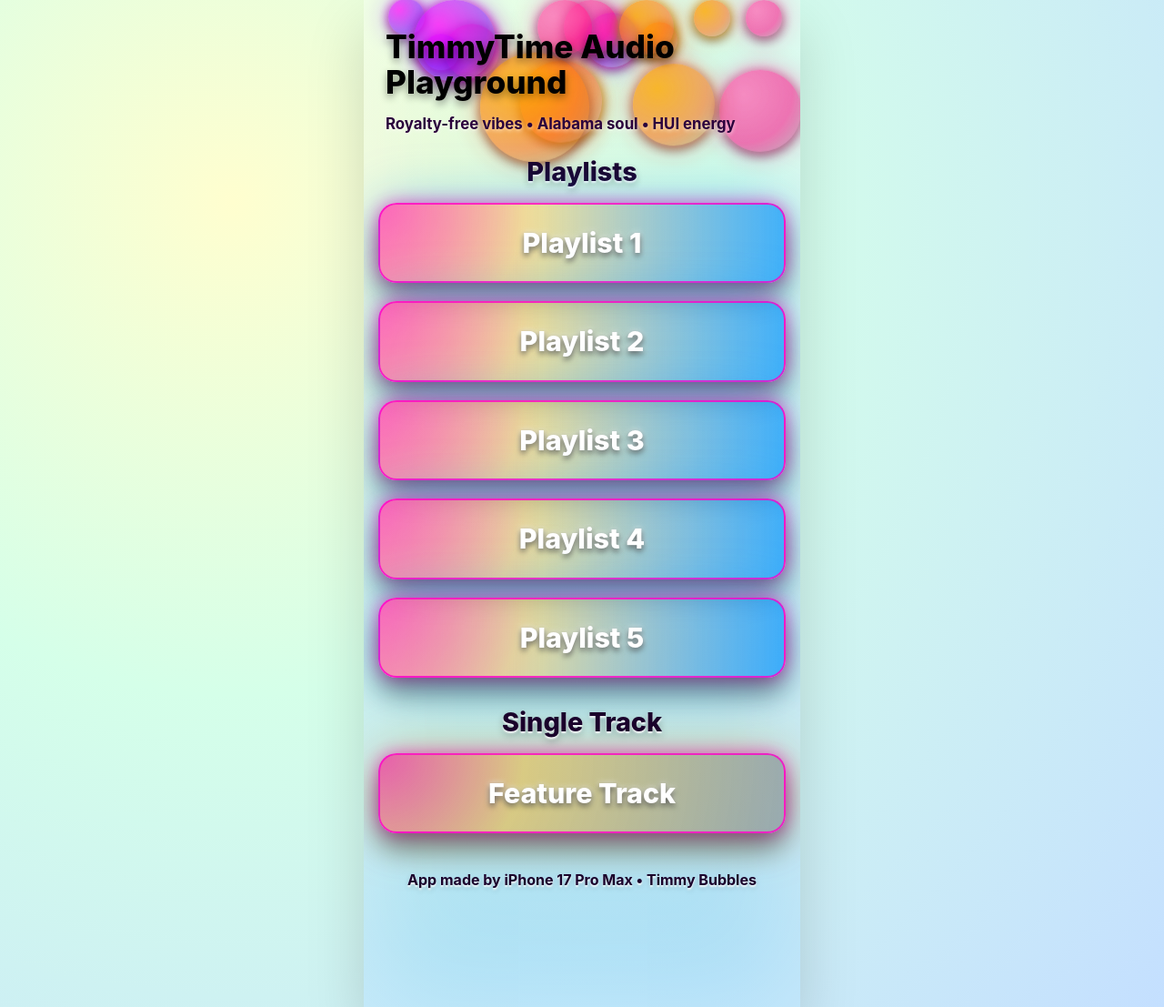
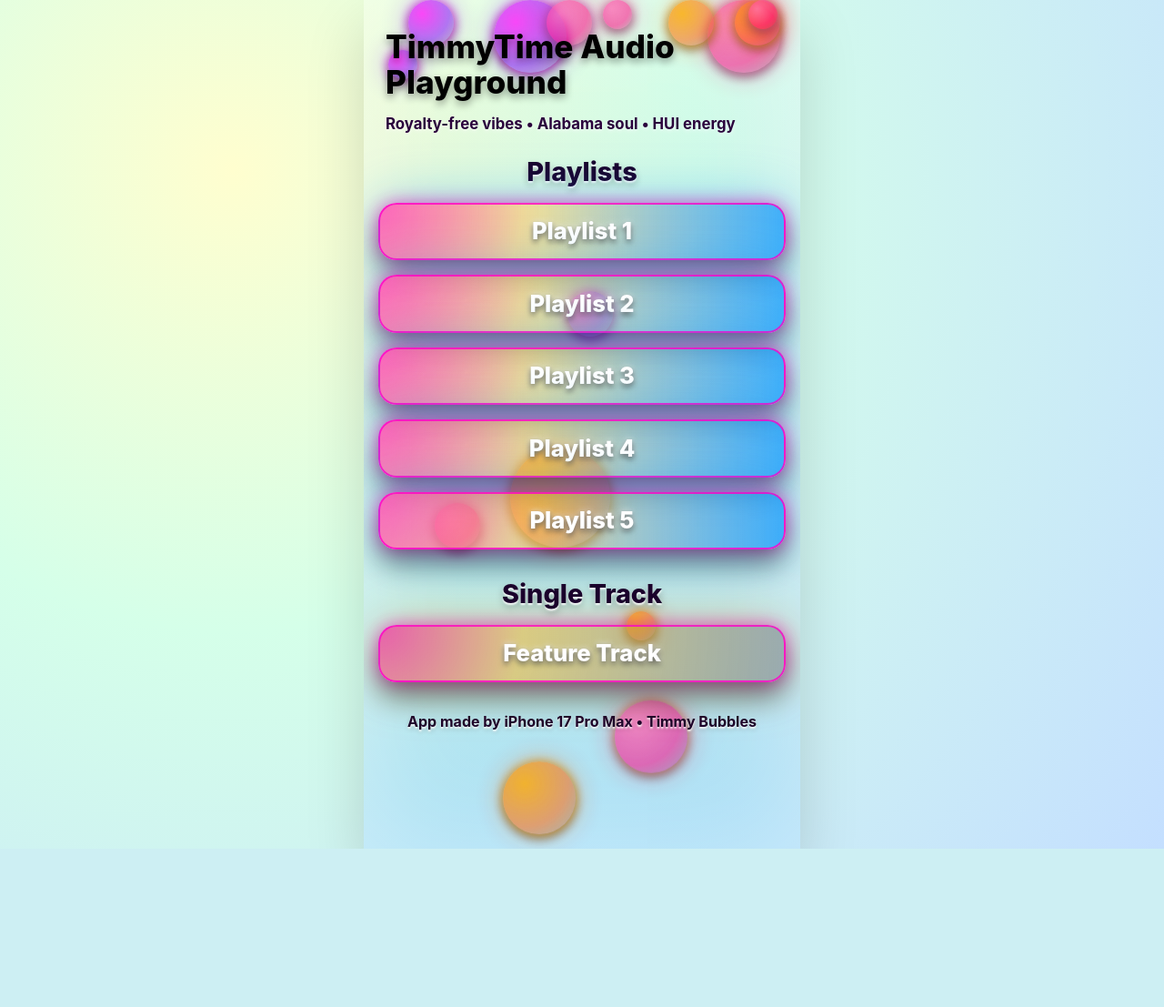
Before and after one commit to timmyjonesusn-netizen/Timmy-wsgi, a Flask app: page / in a window 1280 px wide. Shown: the whole page at 91% size. After the commit the page ends 933 px from the top, so only its background shows below. Run offline with Flask 3, Linux system fonts and the light colour scheme.

Commit message:
Update index.html

```diff
--- a/templates/index.html
+++ b/templates/index.html
@@ -5,23 +5,10 @@
 <meta name="viewport" content="width=device-width, initial-scale=1.0" />
 <title>TimmyTime Audio Playground</title>
 <style>
-    /* ====== BASE LAYOUT ====== */
     :root {
         --bg-start: #fffecf;
         --bg-mid: #d5ffe9;
         --bg-end: #c4dfff;
-
-        --card-grad-1: radial-gradient(circle at 0% 0%,
-            rgba(255,0,128,0.6) 0%,
-            rgba(255,166,0,0.4) 35%,
-            rgba(0,128,255,0.4) 100%
-        );
-        --card-grad-2: linear-gradient(
-            90deg,
-            rgba(255,105,180,0.6) 0%,
-            rgba(255,255,255,0.15) 40%,
-            rgba(0,128,255,0.5) 100%
-        );
 
         --border-neon: rgba(255,0,200,0.8);
         --text-dark: #1a002b;
@@ -46,7 +33,6 @@
         overflow-x: hidden;
     }
 
-    /* container that matches the soft rounded blue strip you have */
     .app-shell {
         position: relative;
         width: 100%;
@@ -57,21 +43,26 @@
             rgba(173,216,230,0.4) 60%,
             rgba(135,206,250,0.5) 100%
         );
-        border-radius: 0;
         padding: 2rem 1rem 5rem;
         box-shadow:
             0 30px 60px rgba(0,0,0,0.15),
             0 0 120px rgba(255,255,255,0.4) inset;
-        overflow: hidden; /* hide bubbles when they exit */
+        overflow: hidden; /* clip bubbles leaving */
+    }
+
+    /* z-index stack:
+       bubble-layer sits at 1
+       content sits at 10
+       so bubbles drift BEHIND text/buttons */
+    .content {
+        position: relative;
+        z-index: 10;
     }
 
     header {
         text-align: left;
         margin-bottom: 1.5rem;
-        position: relative;
-        z-index: 10;
-        padding-right: .5rem;
-        padding-left: .5rem;
+        padding: 0 .5rem;
     }
 
     header h1 {
@@ -104,20 +95,28 @@
         margin-bottom: 1rem;
     }
 
-    /* ====== MUSIC BUTTONS ====== */
+    /* PLAYLIST BUTTONS (now ~half the height) */
     .playlist-buttons {
         position: relative;
-        z-index: 10;
         display: flex;
         flex-direction: column;
-        gap: 1.25rem;
+        gap: 1rem;
         margin-bottom: 2rem;
     }
 
     .music-btn {
         background-image:
-            var(--card-grad-2),
-            var(--card-grad-1);
+            radial-gradient(circle at 0% 0%,
+                rgba(255,0,128,0.6) 0%,
+                rgba(255,166,0,0.4) 35%,
+                rgba(0,128,255,0.4) 100%
+            ),
+            linear-gradient(
+                90deg,
+                rgba(255,105,180,0.6) 0%,
+                rgba(255,255,255,0.15) 40%,
+                rgba(0,128,255,0.5) 100%
+            );
         background-blend-mode: screen, normal;
         border-radius: 20px;
         border: 2px solid var(--border-neon);
@@ -125,9 +124,9 @@
             0 18px 30px rgba(0,0,0,0.4),
             0 0 20px rgba(255,0,200,0.6),
             0 0 60px rgba(0,153,255,0.4);
-        padding: 1.5rem 1rem;
+        padding: 0.9rem 1rem;            /* was 1.5rem -> slimmer */
         text-align: center;
-        font-size: 1.9rem;
+        font-size: 1.6rem;               /* was 1.9rem -> tighter */
         line-height: 1.2;
         font-weight: 800;
         color: var(--text-light);
@@ -138,10 +137,9 @@
         user-select: none;
     }
 
-    /* ====== SINGLE TRACK BLOCK ====== */
+    /* SINGLE TRACK BLOCK */
     .single-track {
         position: relative;
-        z-index: 10;
         margin-top: 2rem;
         margin-bottom: 2rem;
         text-align: center;
@@ -173,9 +171,9 @@
             0 18px 30px rgba(0,0,0,0.4),
             0 0 20px rgba(255,0,200,0.6),
             0 0 60px rgba(255,153,0,0.4);
-        padding: 1.5rem 1rem;
+        padding: 0.9rem 1rem;           /* match slimmer */
         text-align: center;
-        font-size: 1.9rem;
+        font-size: 1.6rem;
         line-height: 1.2;
         font-weight: 800;
         color: var(--text-light);
@@ -187,10 +185,8 @@
     }
 
     footer {
-        position: relative;
-        z-index: 10;
         text-align: center;
-        margin-top: 2.5rem;
+        margin-top: 2rem;
         font-size: 1rem;
         line-height: 1.4;
         font-weight: 700;
@@ -201,14 +197,12 @@
         padding-bottom: 3rem;
     }
 
-    /* ====== BUBBLES ====== */
-
+    /* BUBBLES */
     .bubble-layer {
-        /* covers entire shell so bubbles can float behind content */
         position: absolute;
         inset: 0;
         overflow: hidden;
-        z-index: 1; /* under text/buttons, over bg */
+        z-index: 1;          /* BEHIND content */
         pointer-events: none;
     }
 
@@ -220,13 +214,13 @@
             0 8px 16px rgba(0,0,0,0.4),
             0 0 20px rgba(255,255,255,0.6) inset;
         filter: blur(0px);
-        animation-name: floatUp, swaySide;
         animation-timing-function: linear;
         animation-iteration-count: infinite;
+        /* we’ll assign animation-name + duration + delay inline */
     }
 
-    /* color variants (solid-ish with glow so they read) */
-    .bubble.purple {
+    /* solid neon looks */
+    .purple {
         background: radial-gradient(circle at 30% 30%,
             rgba(255,0,255,0.8) 0%,
             rgba(128,0,255,0.6) 60%,
@@ -237,7 +231,7 @@
             0 4px 12px rgba(0,0,0,0.6);
     }
 
-    .bubble.pink {
+    .pink {
         background: radial-gradient(circle at 30% 30%,
             rgba(255,105,180,0.85) 0%,
             rgba(255,0,128,0.6) 60%,
@@ -248,7 +242,7 @@
             0 4px 12px rgba(0,0,0,0.6);
     }
 
-    .bubble.orange {
+    .orange {
         background: radial-gradient(circle at 30% 30%,
             rgba(255,166,0,0.9) 0%,
             rgba(255,99,0,0.6) 60%,
@@ -259,31 +253,30 @@
             0 4px 12px rgba(0,0,0,0.6);
     }
 
-    /* pulsing bubble: cycles purple -> pink -> orange -> back */
-    .bubble.pulse {
+    /* pulsing hue shift */
+    .pulse {
         animation-name: floatUp, swaySide, pulseColor;
-        animation-timing-function: linear;
-        animation-iteration-count: infinite;
     }
 
-    /* master upward float */
-    @keyframes floatUp {
-        0% {
-            transform: translateY(100%);
-        }
-        100% {
-            transform: translateY(-120%);
-        }
+    /* regular bubble: no hue shift, just float + sway */
+    .floatOnly {
+        animation-name: floatUp, swaySide;
     }
 
-    /* slow side-to-side drift */
-    @keyframes swaySide {
-        0%   { margin-left: -10px; }
-        50%  { margin-left: 10px; }
-        100% { margin-left: -10px; }
+    /* float from below bottom to above top */
+    @keyframes floatUp {
+        0%   { transform: translateY(110vh); }
+        100% { transform: translateY(-140vh); }
     }
 
-    /* hue shift for pulse bubbles */
+    /* slow wobble left-right */
+    @keyframes swaySide {
+        0%   { margin-left: -12px; }
+        50%  { margin-left: 12px;  }
+        100% { margin-left: -12px; }
+    }
+
+    /* color cycling for pulse bubbles */
     @keyframes pulseColor {
         0% {
             background: radial-gradient(circle at 30% 30%,
@@ -327,62 +320,43 @@
         }
     }
 
-    /* ====== INDIVIDUAL BUBBLE SIZES / SPEEDS ====== */
-    /*
-        We'll drop 15 bubbles total:
-        - 12 regular (purple / pink / orange)
-        - 3 pulsing (pulse class)
-        Different size, left, duration, delay.
-    */
-
-    /* helper class that we will reuse in inline style via nth-child overrides if desired */
-    .bubble.small  { width: 40px; height: 40px; }
-    .bubble.med    { width: 60px; height: 60px; }
-    .bubble.big    { width: 90px; height: 90px; }
-    .bubble.xbig   { width: 120px; height: 120px; }
-
-    /* We'll rely on inline style below to set:
-       left: %, bottom offset (via translateY start from 100%), animation-duration, animation-delay.
-       That way: no JS needed.
-    */
-
-    /* Make sure content sits above bubble layer visually */
-    .content {
-        position: relative;
-        z-index: 10;
-    }
+    /* size helpers */
+    .s   { width: 32px;  height: 32px;  }
+    .m   { width: 50px;  height: 50px;  }
+    .l   { width: 80px;  height: 80px;  }
+    .xl  { width: 110px; height: 110px; }
 
 </style>
 </head>
 <body>
     <main class="app-shell">
-        <!-- FLOATING BUBBLES -->
+        <!-- BUBBLES -->
         <div class="bubble-layer">
-            <!-- Regular bubbles (12) -->
-            <div class="bubble purple small"  style="left:5%;  animation-duration:14s,5s; animation-delay:0s,0s;"></div>
-            <div class="bubble pink med"      style="left:20%; animation-duration:18s,6s; animation-delay:2s,1s;"></div>
-            <div class="bubble orange big"    style="left:35%; animation-duration:22s,7s; animation-delay:4s,2s;"></div>
-            <div class="bubble purple med"    style="left:50%; animation-duration:16s,5s; animation-delay:1s,0s;"></div>
-            <div class="bubble orange small"  style="left:65%; animation-duration:20s,6s; animation-delay:3s,1s;"></div>
-            <div class="bubble pink big"      style="left:80%; animation-duration:24s,8s; animation-delay:5s,2s;"></div>
+            <!-- random-ish: each bubble gets its own left %, duration, delay -->
+            <!-- floatOnly bubbles -->
+            <div class="bubble purple s floatOnly" style="left:5%;   animation-duration:16s,5s;  animation-delay:0s,0s;"></div>
+            <div class="bubble pink m floatOnly"   style="left:18%;  animation-duration:22s,6s;  animation-delay:3s,1s;"></div>
+            <div class="bubble orange l floatOnly" style="left:31%;  animation-duration:28s,7s;  animation-delay:6s,2s;"></div>
+            <div class="bubble purple m floatOnly" style="left:46%;  animation-duration:20s,5s;  animation-delay:1s,0s;"></div>
+            <div class="bubble orange s floatOnly" style="left:62%;  animation-duration:25s,6s;  animation-delay:4s,1s;"></div>
+            <div class="bubble pink l floatOnly"   style="left:77%;  animation-duration:30s,8s;  animation-delay:7s,2s;"></div>
+            <div class="bubble purple m floatOnly" style="left:12%;  animation-duration:24s,6s;  animation-delay:9s,1s;"></div>
+            <div class="bubble pink s floatOnly"   style="left:54%;  animation-duration:18s,5s;  animation-delay:10s,0s;"></div>
+            <div class="bubble orange m floatOnly" style="left:84%;  animation-duration:26s,7s;  animation-delay:12s,2s;"></div>
+            <div class="bubble purple l floatOnly" style="left:28%;  animation-duration:32s,8s;  animation-delay:14s,2s;"></div>
+            <div class="bubble orange m floatOnly" style="left:69%;  animation-duration:19s,5s;  animation-delay:16s,0s;"></div>
+            <div class="bubble pink s floatOnly"   style="left:90%;  animation-duration:27s,6s;  animation-delay:18s,1s;"></div>
 
-            <div class="bubble purple small"  style="left:15%; animation-duration:19s,6s; animation-delay:6s,1s;"></div>
-            <div class="bubble pink med"      style="left:45%; animation-duration:21s,7s; animation-delay:7s,2s;"></div>
-            <div class="bubble orange small"  style="left:75%; animation-duration:17s,5s; animation-delay:8s,0s;"></div>
-            <div class="bubble purple big"    style="left:10%; animation-duration:25s,8s; animation-delay:9s,2s;"></div>
-            <div class="bubble orange med"    style="left:58%; animation-duration:15s,5s; animation-delay:10s,0s;"></div>
-            <div class="bubble pink small"    style="left:88%; animation-duration:23s,7s; animation-delay:11s,1s;"></div>
-
-            <!-- Pulsing bubbles (3) -->
-            <div class="bubble pulse xbig"    style="left:28%; animation-duration:28s,6s,9s; animation-delay:0s,0s,0s;"></div>
-            <div class="bubble pulse big"     style="left:62%; animation-duration:26s,7s,9s; animation-delay:4s,1s,2s;"></div>
-            <div class="bubble pulse med"     style="left:40%; animation-duration:30s,6s,9s; animation-delay:8s,2s,4s;"></div>
+            <!-- pulsing color bubbles -->
+            <div class="bubble pulse xl" style="left:35%; animation-duration:34s,6s,10s; animation-delay:0s,0s,0s;"></div>
+            <div class="bubble pulse l"  style="left:58%; animation-duration:29s,7s,10s; animation-delay:5s,1s,2s;"></div>
+            <div class="bubble pulse m"  style="left:42%; animation-duration:31s,6s,10s; animation-delay:10s,2s,4s;"></div>
         </div>
 
         <!-- MAIN CONTENT -->
         <div class="content">
             <header>
-                <h1>TimmyTime Audio<br />Playground</h1>
+                <h1>TimmyTime Audio<br>Playground</h1>
                 <div class="tagline">
                     Royalty-free vibes • Alabama soul • HUI energy
                 </div>
```
